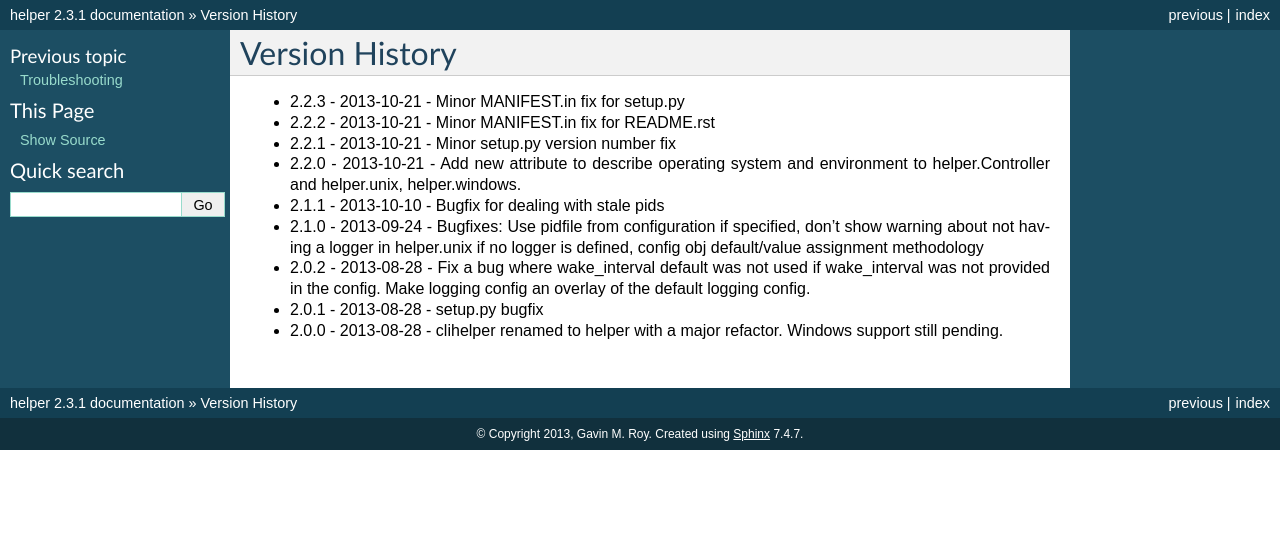
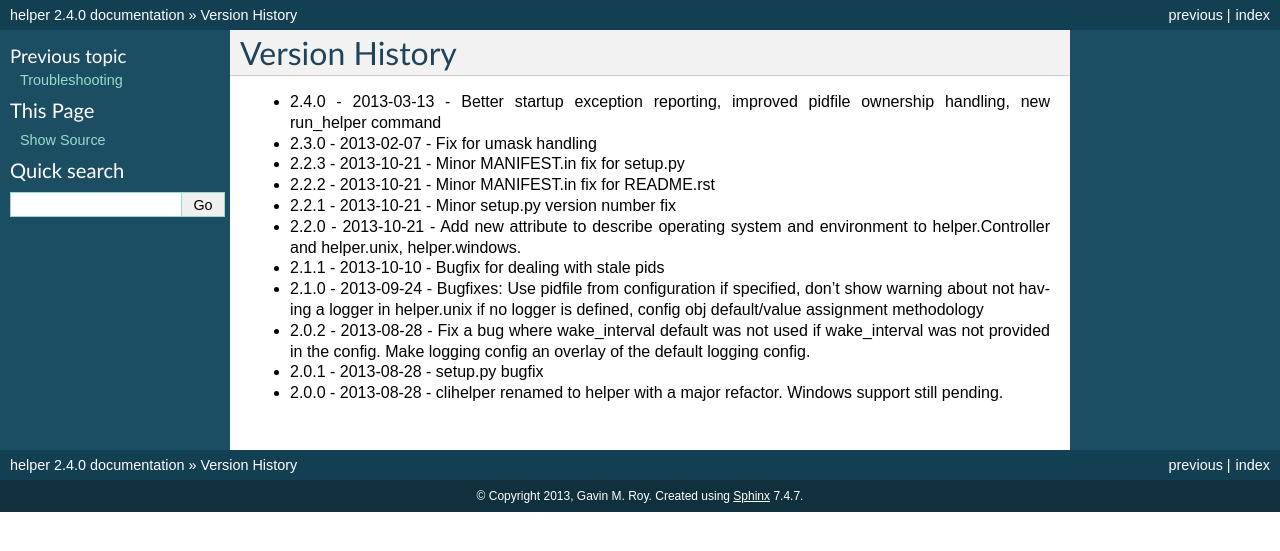
Before and after one commit to gmr/helper, a Sphinx documentation site: the page built from docs/history.rst, in a window 1280 px wide. Shown: the top 551 px of the page. Built offline with Sphinx 7.4.7, drawn with Linux system fonts in a browser that asks for light colours.

Commit message:
Version bump, update changelog infos

```diff
--- a/README.rst
+++ b/README.rst
@@ -33,6 +33,9 @@ package.
 
 History
 -------
+- 2.4.0 - Better startup exception reporting, improved pidfile ownership
+          handling, new run_helper command
+- 2.3.0 - umask fix
 - 2.2.2 - Minor setup.py fix for README.rst
 - 2.2.2 - Minor MANIFEST.in fix for README.rst
 - 2.2.1 - Minor setup.py fix for version number.
--- a/docs/history.rst
+++ b/docs/history.rst
@@ -1,5 +1,7 @@
 Version History
 ===============
+- 2.4.0 - 2013-03-13 - Better startup exception reporting, improved pidfile ownership handling, new run_helper command
+- 2.3.0 - 2013-02-07 - Fix for umask handling
 - 2.2.3 - 2013-10-21 - Minor MANIFEST.in fix for setup.py
 - 2.2.2 - 2013-10-21 - Minor MANIFEST.in fix for README.rst
 - 2.2.1 - 2013-10-21 - Minor setup.py version number fix
--- a/helper/__init__.py
+++ b/helper/__init__.py
@@ -129,7 +129,7 @@
 $I:.:+I=................ .......... ........................................=:
  :8=+.,?$:.......................................  .... .............    ..,,= .
 """
-__version__ = '2.3.1'
+__version__ = '2.4.0'
 
 # Add NullHandler to prevent logging warnings
 import logging
--- a/setup.py
+++ b/setup.py
@@ -15,7 +15,7 @@ if float('%s.%s' % (major, minor)) < 2.7:
     tests_require.append('unittest2')
 
 setup(name='helper',
-      version='2.3.1',
+      version='2.4.0',
       classifiers=[
           'Development Status :: 5 - Production/Stable',
           'Environment :: Console',
```
